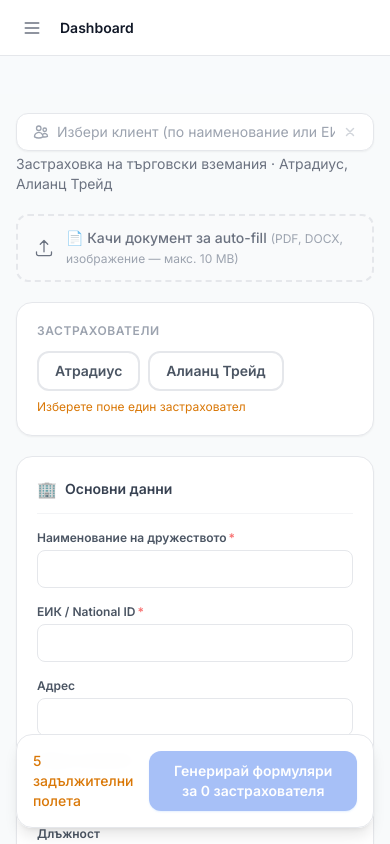
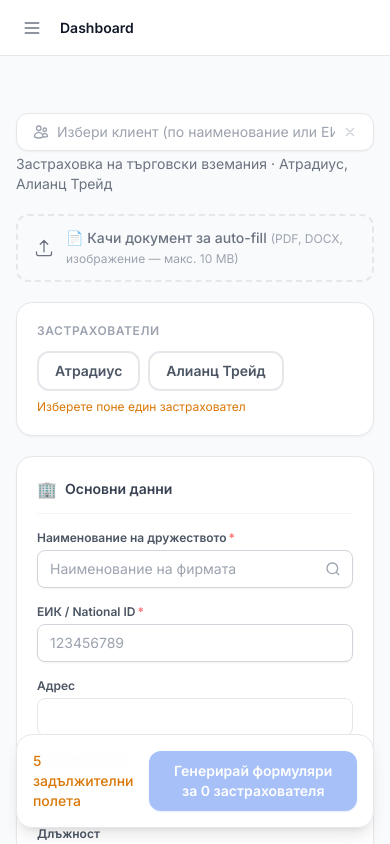
Before and after one commit to Kreditanstalt/insureunify, a Next.js app: page /dashboard/new/trade-credit in a window 390 px wide. Built offline with nearby package versions, Linux system fonts and the light colour scheme.

Commit message:
fix: add EIK lookup to TC form — auto-fills company name, address, phone, email, activity from registry

```diff
--- a/components/TCQuestionnaireForm.tsx
+++ b/components/TCQuestionnaireForm.tsx
@@ -5,9 +5,16 @@
 import { v4 as uuidv4 } from 'uuid'
 import { TC_INSURERS, TC_INITIAL, TC_REQUIRED, type TCInsurerKey, type TCFormData } from '@/lib/tc-schema'
 import AutoFillUploader from './AutoFillUploader'
+import { EikInput, CompanyNameInput, useEikLookup } from './EikLookup'
 
-function set<T>(setter: React.Dispatch<React.SetStateAction<T>>, field: keyof T, value: string) {
-  setter((prev) => ({ ...prev, [field]: value }))
+const TC_EIK_FIELD_MAP = {
+  eik:            'tc_eik',
+  company_name:   'tc_company_name',
+  address:        'tc_address',
+  email:          'tc_email',
+  phone:          'tc_phone',
+  activity:       'tc_activity',
+  representative: 'tc_contact_person',
 }
 
 function Field({
@@ -165,6 +172,12 @@
     }))
   }, [])
 
+  const setFormGeneric = useCallback((updater: (prev: Record<string, unknown>) => Record<string, unknown>) => {
+    setForm((prev) => updater(prev as unknown as Record<string, unknown>) as unknown as TCFormData)
+  }, [])
+
+  const { eikStatus, handleEikChange, handleCompanySelect } = useEikLookup(setFormGeneric, TC_EIK_FIELD_MAP)
+
   function f(field: keyof TCFormData) {
     return (v: string) => setForm((prev) => ({ ...prev, [field]: v }))
   }
@@ -259,10 +272,25 @@
         <Section title="Основни данни" icon="🏢">
           <div className="grid grid-cols-1 sm:grid-cols-2 gap-4">
             <div className="sm:col-span-2">
-              <Field label="Наименование на дружеството" id="tc_company_name" required
-                value={form.tc_company_name} onChange={f('tc_company_name')} />
+              <label className="block text-xs font-semibold text-gray-600 mb-1">
+                Наименование на дружеството<span className="text-red-400 ml-0.5">*</span>
+              </label>
+              <CompanyNameInput
+                value={form.tc_company_name}
+                onChange={f('tc_company_name')}
+                onSelect={handleCompanySelect}
+              />
             </div>
-            <Field label="ЕИК / National ID" id="tc_eik" required value={form.tc_eik} onChange={f('tc_eik')} />
+            <div>
+              <label className="block text-xs font-semibold text-gray-600 mb-1">
+                ЕИК / National ID<span className="text-red-400 ml-0.5">*</span>
+              </label>
+              <EikInput
+                value={form.tc_eik}
+                onChange={handleEikChange}
+                status={eikStatus}
+              />
+            </div>
             <Field label="Адрес" id="tc_address" value={form.tc_address} onChange={f('tc_address')} />
             <Field label="Лице за контакт" id="tc_contact_person" required
               value={form.tc_contact_person} onChange={f('tc_contact_person')} />
```
